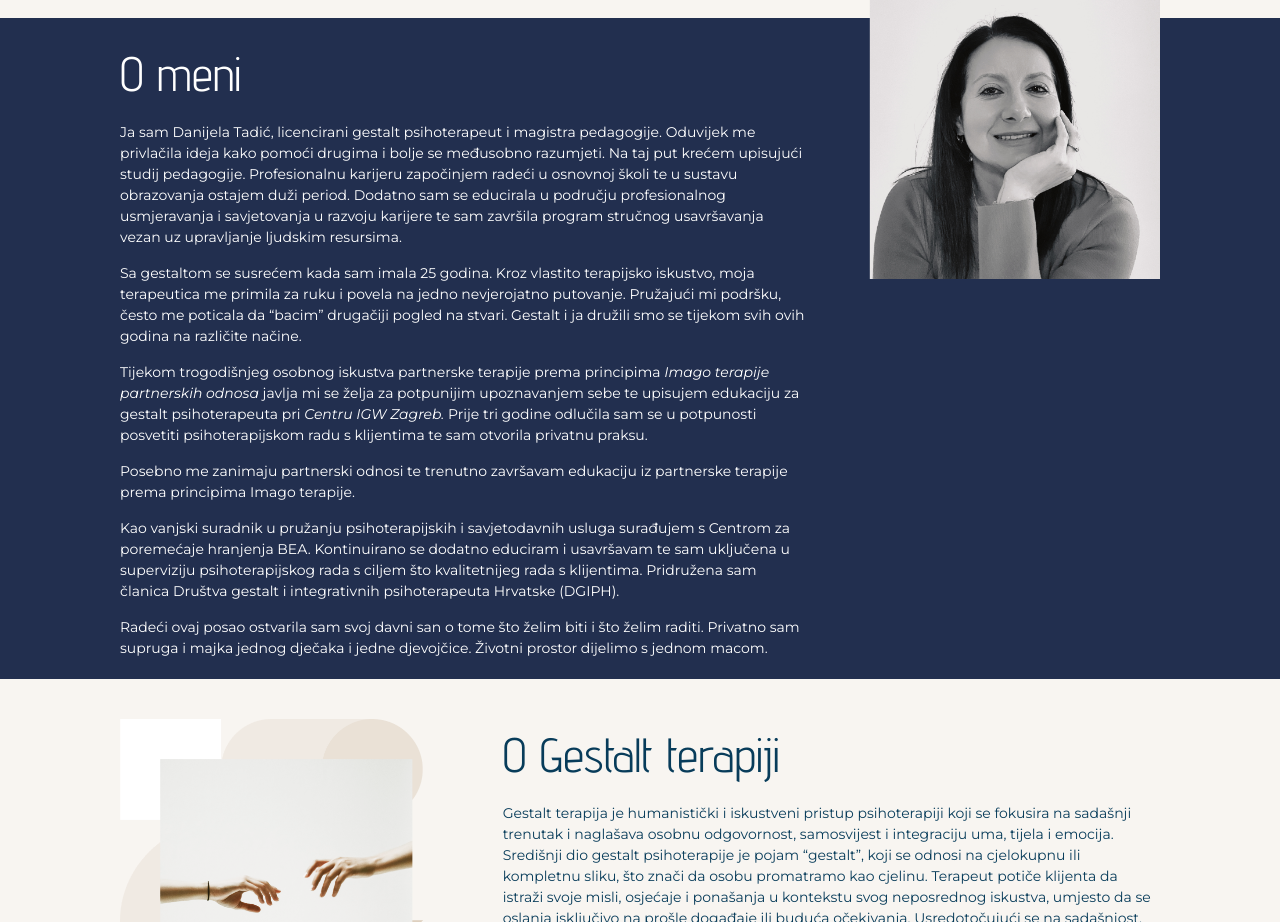
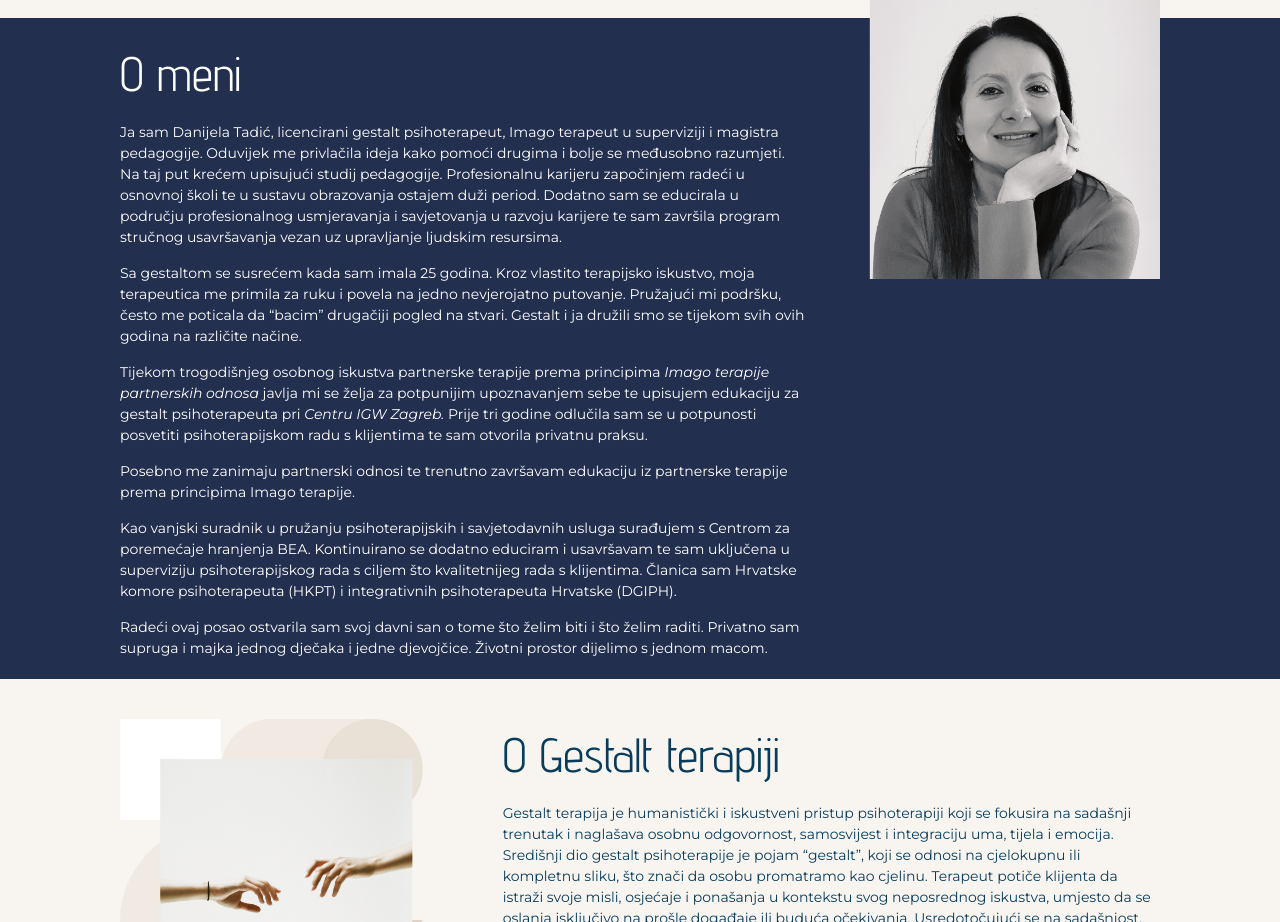
Before and after one commit to ekrehic/Drugi-Pogled, a Vue app: page / in a window 1280 px wide. Shown: the part 1460-2382 px from the top of the page. Built offline with nearby package versions, Linux system fonts and the light colour scheme.

Commit message:
imjene juni 2026

```diff
--- a/src/components/sections/AboutMe.vue
+++ b/src/components/sections/AboutMe.vue
@@ -13,7 +13,7 @@
           </div>
           <div class="column is-12-touch is-8-desktop column--text">
             <p class="p-b-15">
-              Ja sam Danijela Tadić, licencirani gestalt psihoterapeut i magistra pedagogije. Oduvijek me
+              Ja sam Danijela Tadić, licencirani gestalt psihoterapeut, Imago terapeut u superviziji i magistra pedagogije. Oduvijek me
               privlačila ideja kako pomoći drugima i bolje se međusobno razumjeti. Na taj put krećem
               upisujući studij pedagogije. Profesionalnu karijeru započinjem radeći u osnovnoj školi te u
               sustavu obrazovanja ostajem duži period. Dodatno sam se educirala u području
@@ -46,7 +46,7 @@
               Kao vanjski suradnik u pružanju psihoterapijskih i savjetodavnih usluga surađujem s
               Centrom za poremećaje hranjenja BEA. Kontinuirano se dodatno educiram i usavršavam te
               sam uključena u superviziju psihoterapijskog rada s ciljem što kvalitetnijeg rada s klijentima.
-              Pridružena sam članica Društva gestalt i integrativnih psihoterapeuta Hrvatske (DGIPH).
+              Članica sam Hrvatske komore psihoterapeuta (HKPT) i integrativnih psihoterapeuta Hrvatske (DGIPH).
             </p>
             <p class="">
               Radeći ovaj posao ostvarila sam svoj davni san o tome što želim biti i što želim raditi.
```
